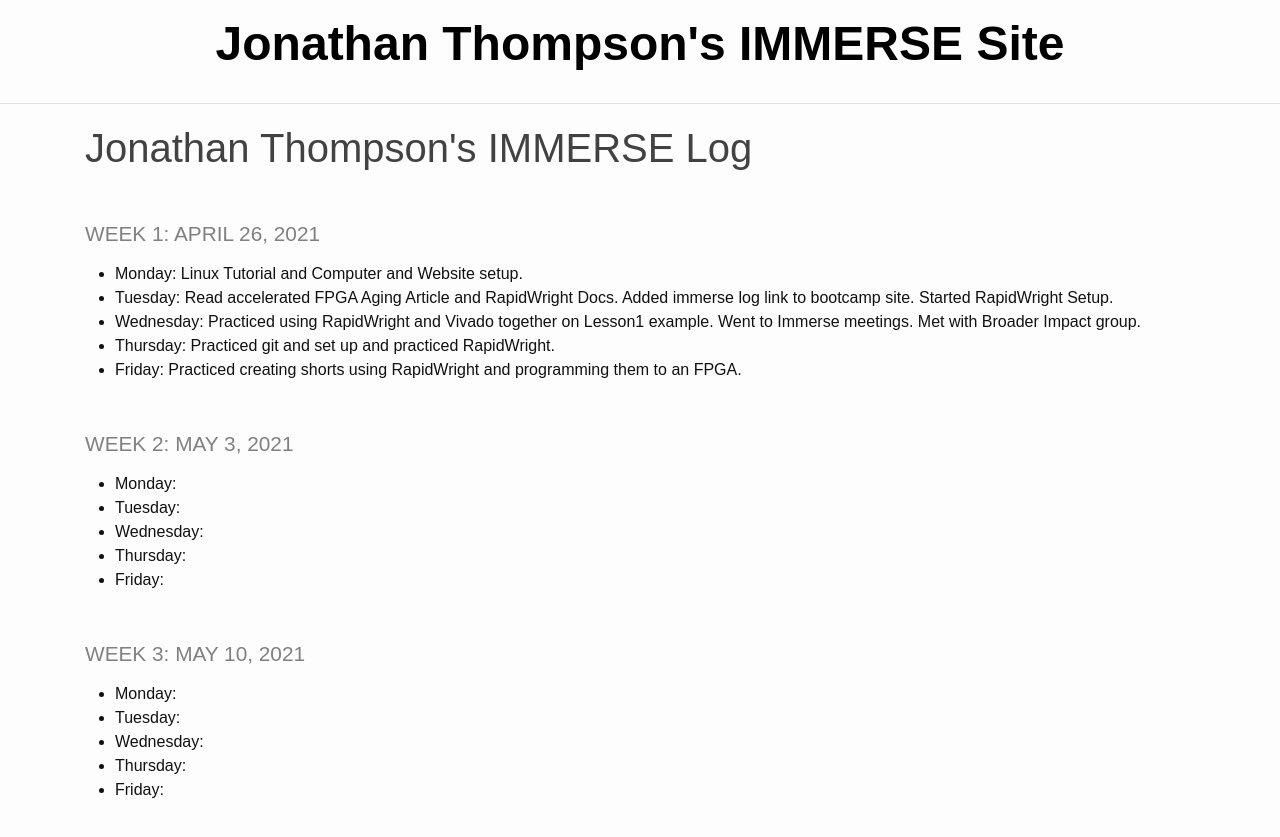
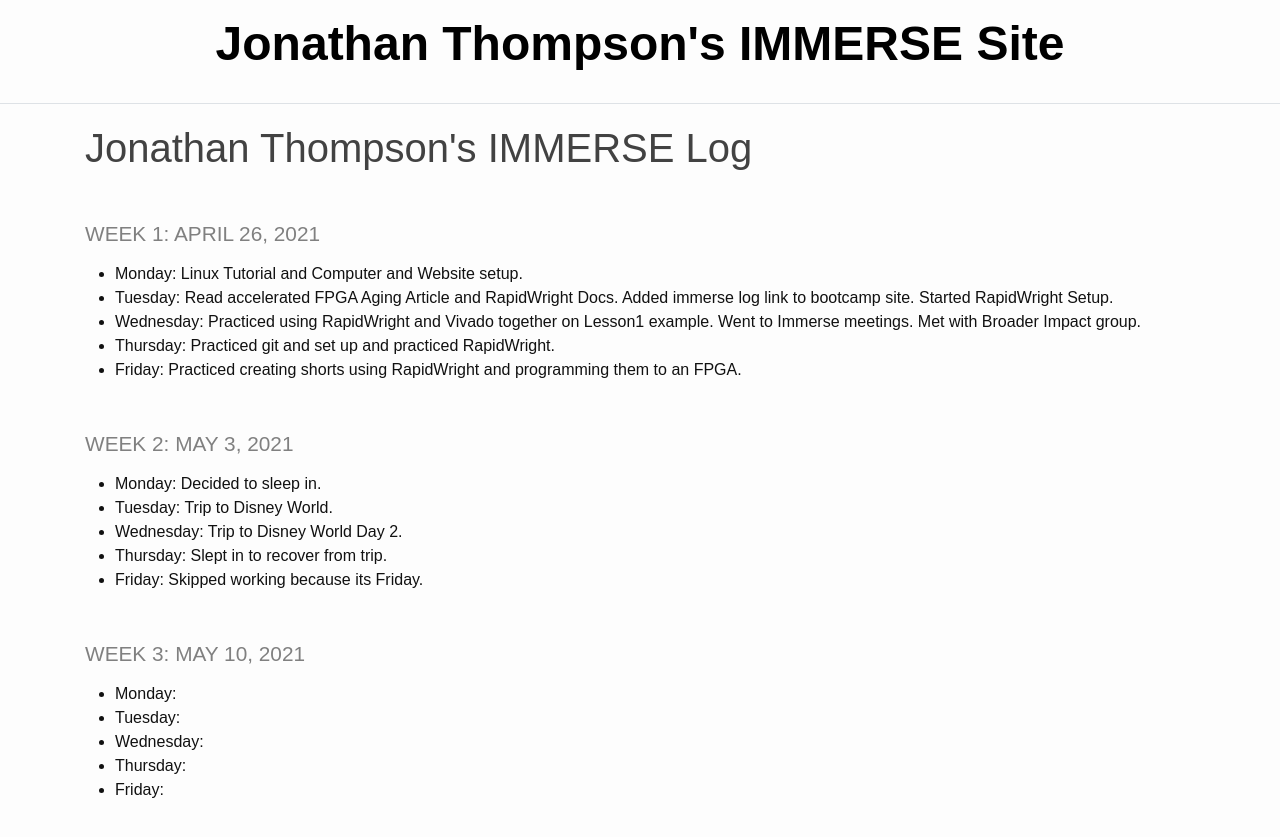
Before and after one commit to jonath48/jonath48.github.io, a Jekyll site: the page built from _pages/log.md, in a window 1280 px wide. Shown: the top 837 px of the page. Built offline with Jekyll 4.4.1, drawn with Linux system fonts in a browser that asks for light colours.

Commit message:
Fixed Log

```diff
--- a/_pages/log.md
+++ b/_pages/log.md
@@ -13,11 +13,11 @@ title: Jonathan Thompson's IMMERSE Log
 
 ### Week 2: May 3, 2021
 
-* **Monday**:
-* **Tuesday**:
-* **Wednesday**:
-* **Thursday**:
-* **Friday**:
+* **Monday**: Decided to sleep in.
+* **Tuesday**: Trip to Disney World.
+* **Wednesday**: Trip to Disney World Day 2.
+* **Thursday**: Slept in to recover from trip.
+* **Friday**:  Skipped working because its Friday.
 
 ### Week 3: May 10, 2021
 
```
